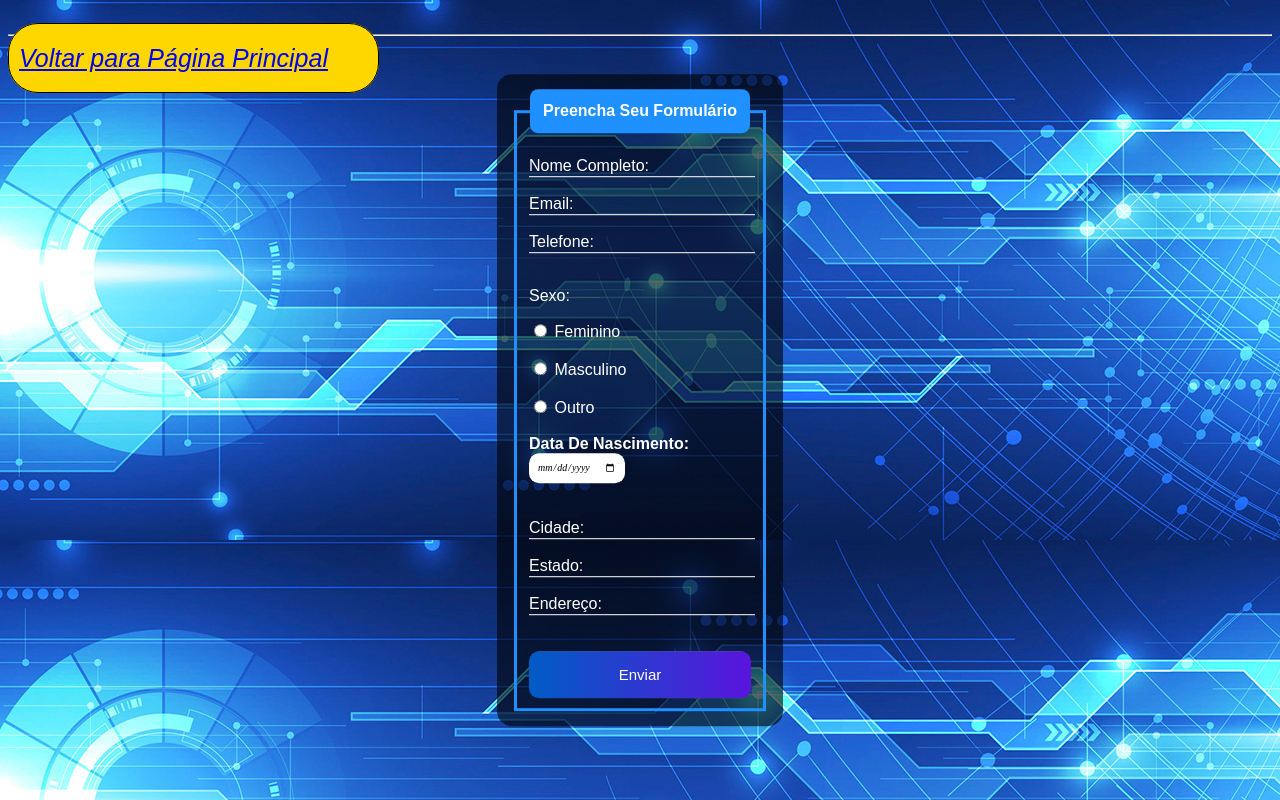
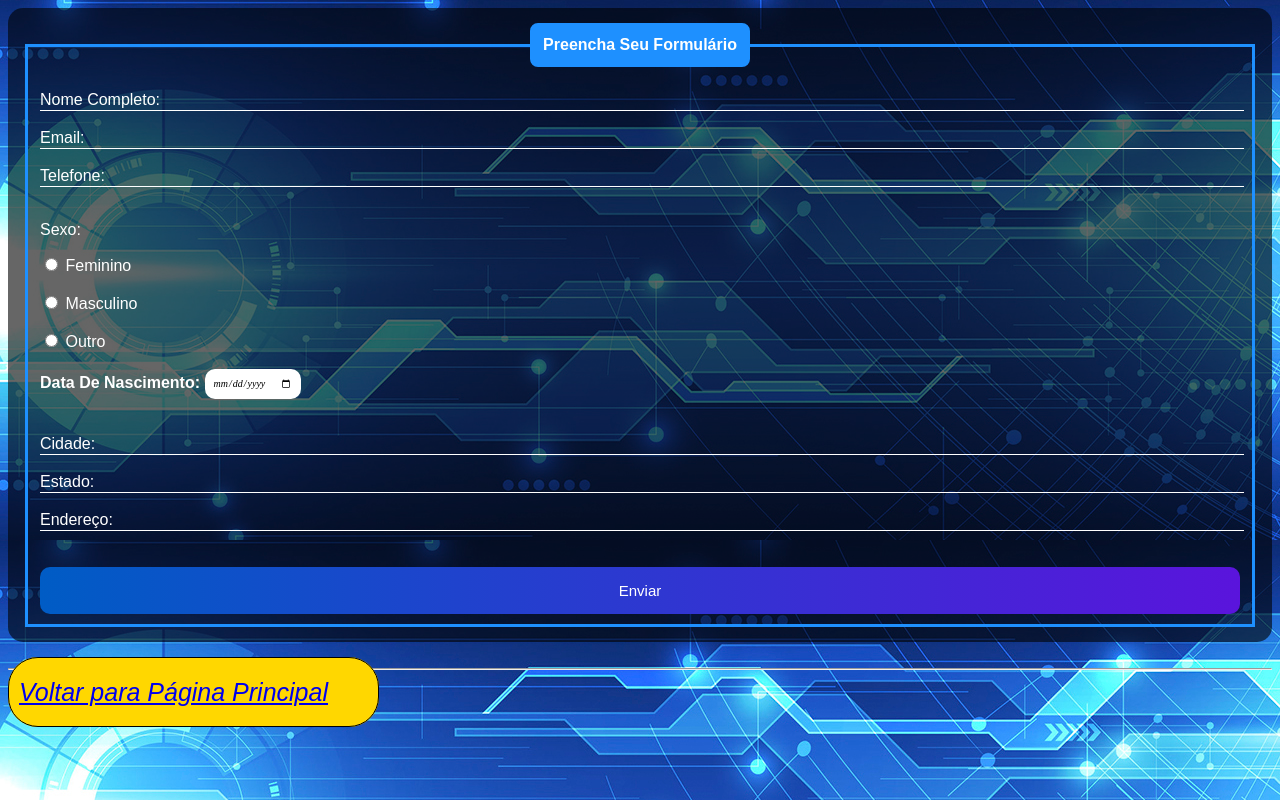
Before and after one commit to Ronald-02/projetoindividual.github.io, a plain HTML site: page formulario.html in a window 1280 px wide. Drawn offline with Linux system fonts and the light colour scheme.

Commit message:
Update formulario.html

```diff
--- a/formulario.html
+++ b/formulario.html
@@ -15,14 +15,14 @@
 
     .box{
         color: white;
-        position: absolute;
-        top: 50%;
-        left: 50%;
-        transform: translate(-50%,-50%);
+        position: relative;
+        top: 0%;
+        left: 0%;
         background-color: rgba(0, 0, 0, 0.6);
         padding: 15px;
         border-radius: 15px;
         width: 20%;
+        width: auto;
     }
     fieldset{
     border: 3px solid dodgerblue;
```
